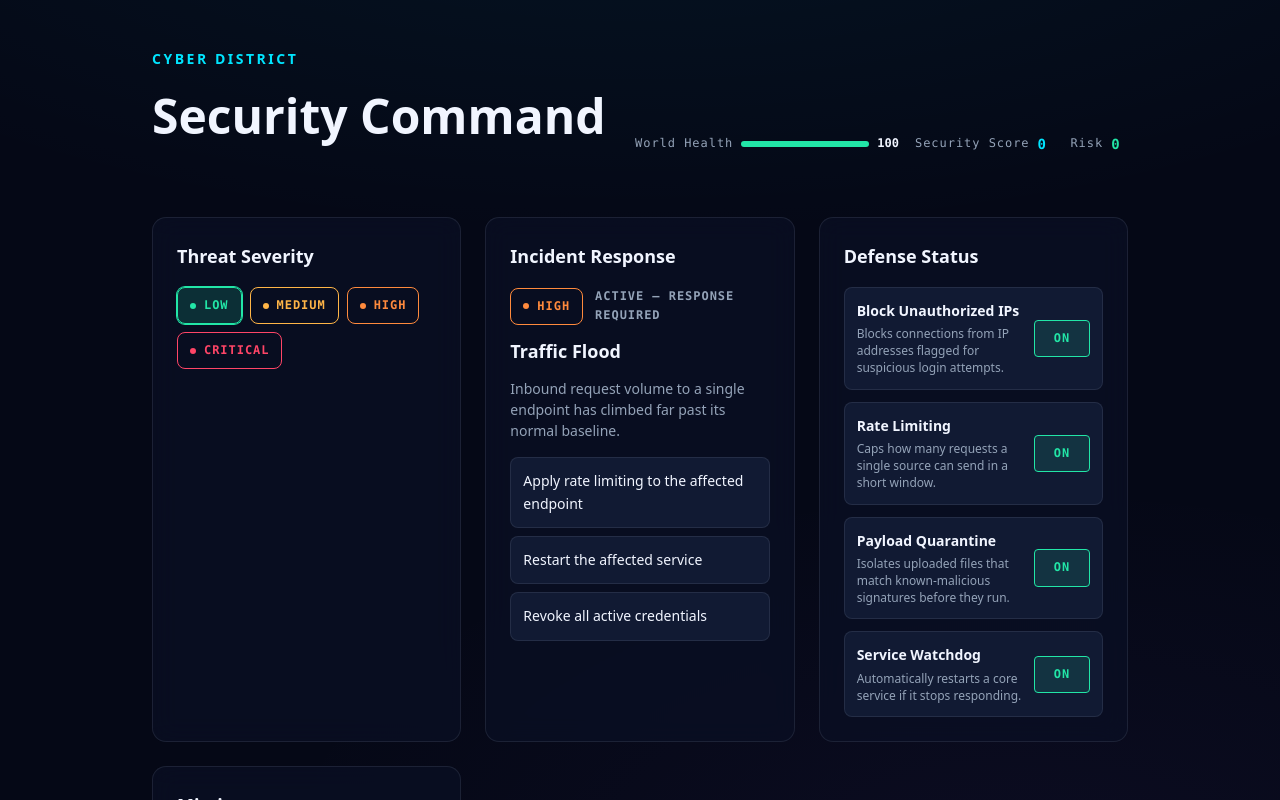
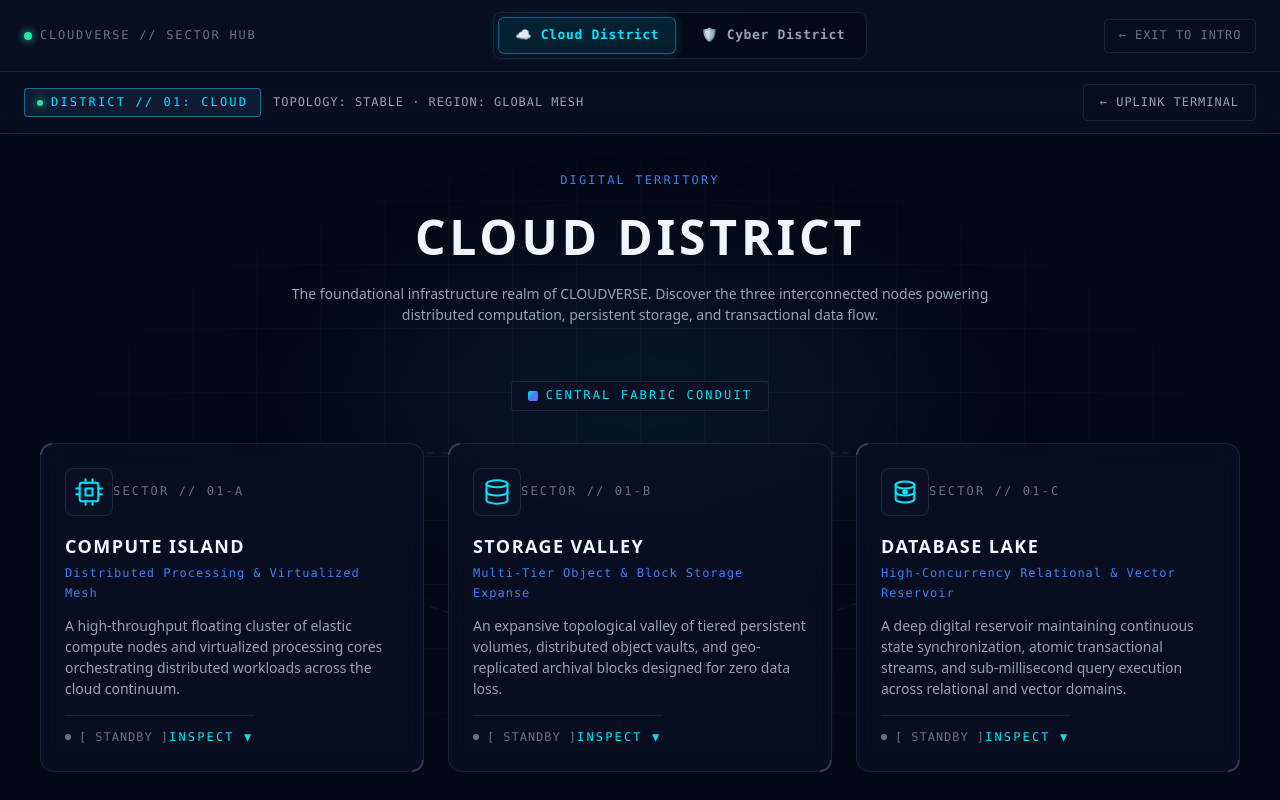
Before and after one commit to nilushamadhuwanthi123/cloudverse-cyber-world, a React (Vite) app: page / in a window 1280 px wide. Both pictures are taken after a click on the button "ENTER". Shown: the top 800 px of the page. Built offline with nearby package versions, Linux system fonts and the light colour scheme.

Commit message:
feat: implement application shell with district navigation switcher

```diff
--- /dev/null
+++ b/src/App.css
@@ -0,0 +1,112 @@
+/* District Switcher HUD bar */
+.district-nav {
+  display: flex;
+  align-items: center;
+  justify-content: space-between;
+  padding: 0.75rem 1.5rem;
+  background: var(--surface-glass, rgba(10, 16, 36, 0.85));
+  backdrop-filter: blur(12px);
+  -webkit-backdrop-filter: blur(12px);
+  border-bottom: 1px solid var(--border-subtle, rgba(148, 163, 184, 0.14));
+  position: sticky;
+  top: 0;
+  z-index: 100;
+  font-family: var(--font-sans);
+}
+
+.district-nav__brand {
+  display: flex;
+  align-items: center;
+  gap: 0.75rem;
+}
+
+.district-nav__tag {
+  font-family: var(--font-mono, monospace);
+  font-size: 0.75rem;
+  letter-spacing: 0.15em;
+  text-transform: uppercase;
+  color: var(--text-muted, #64748b);
+  display: flex;
+  align-items: center;
+  gap: 0.5rem;
+}
+
+.district-nav__pulse {
+  width: 8px;
+  height: 8px;
+  border-radius: 50%;
+  background-color: var(--status-stable, #22e6a7);
+  box-shadow: 0 0 8px var(--status-stable, #22e6a7);
+}
+
+.district-nav__tabs {
+  display: flex;
+  align-items: center;
+  gap: 0.5rem;
+  background: rgba(5, 8, 22, 0.6);
+  padding: 4px;
+  border-radius: 8px;
+  border: 1px solid var(--border-subtle, rgba(148, 163, 184, 0.14));
+}
+
+.district-nav__tab {
+  padding: 0.45rem 1rem;
+  font-family: var(--font-mono, monospace);
+  font-size: 0.8125rem;
+  letter-spacing: 0.05em;
+  font-weight: 600;
+  border: 1px solid transparent;
+  border-radius: 6px;
+  background: transparent;
+  color: var(--text-secondary, #94a3b8);
+  cursor: pointer;
+  transition: all 0.2s ease;
+}
+
+.district-nav__tab:hover {
+  color: var(--text-primary, #f1f5ff);
+  background: rgba(255, 255, 255, 0.04);
+}
+
+.district-nav__tab--active {
+  color: var(--accent-primary, #00e5ff);
+  background: rgba(0, 229, 255, 0.1);
+  border-color: rgba(0, 229, 255, 0.35);
+  box-shadow: 0 0 12px rgba(0, 229, 255, 0.2);
+}
+
+.district-nav__tab:focus-visible {
+  outline: 2px solid var(--accent-primary, #00e5ff);
+  outline-offset: 2px;
+}
+
+.district-nav__exit-btn {
+  font-family: var(--font-mono, monospace);
+  font-size: 0.75rem;
+  letter-spacing: 0.08em;
+  text-transform: uppercase;
+  color: var(--text-muted, #64748b);
+  background: transparent;
+  border: 1px solid var(--border-subtle, rgba(148, 163, 184, 0.2));
+  padding: 0.4rem 0.85rem;
+  border-radius: 4px;
+  cursor: pointer;
+  transition: all 0.2s ease;
+}
+
+.district-nav__exit-btn:hover {
+  color: var(--text-primary, #f1f5ff);
+  border-color: var(--border-strong, rgba(148, 163, 184, 0.4));
+  background: rgba(255, 255, 255, 0.04);
+}
+
+@media (max-width: 640px) {
+  .district-nav {
+    flex-direction: column;
+    gap: 0.5rem;
+    padding: 0.5rem 1rem;
+  }
+  .district-nav__brand {
+    display: none;
+  }
+}
--- a/src/App.jsx
+++ b/src/App.jsx
@@ -1,38 +1,77 @@
 import { useState } from 'react'
 import IntroScreen from './features/intro/IntroScreen'
 import CyberDistrict from './features/cyber/CyberDistrict'
+import CloudDistrict from './features/cloud/CloudDistrict'
+import './App.css'
 
 /**
- * Application shell.
+ * Application shell with District Switcher.
  *
- * "Which screen am I on" is application state, not a URL -- CLOUDVERSE is
- * one continuous world rather than a set of pages, so there is no router
- * here on purpose. This stays a plain useState until the world map in
- * Phase 4 gives it something more to track.
- *
- * Cyber District is wired in directly for now as a temporary shortcut
- * past the intro -- Phase 4's world map is what will actually route
- * visitors to each district once it exists.
- *
- * The <main> landmark and skip link live here rather than in each
- * screen: there is exactly one main region in the app at a time, and
- * putting it at the shell means a screen that gets added later cannot
- * forget it. The skip link is the first thing in the tab order so a
- * keyboard user can jump the panels instead of walking every control.
+ * Allows exploration of both Cloud District (District 01) and
+ * Cyber District (District 02) until the full Phase 4 World Map
+ * is implemented.
  */
 export default function App() {
   const [entered, setEntered] = useState(false)
+  const [district, setDistrict] = useState('cloud')
 
   return (
     <>
       <a className="skip-link" href="#main-content">
         Skip to main content
       </a>
+
+      {entered && (
+        <nav className="district-nav" aria-label="District Navigation">
+          <div className="district-nav__brand">
+            <span className="district-nav__tag">
+              <span className="district-nav__pulse" aria-hidden="true" />
+              CLOUDVERSE // SECTOR HUB
+            </span>
+          </div>
+
+          <div className="district-nav__tabs" role="tablist" aria-label="Districts">
+            <button
+              type="button"
+              role="tab"
+              id="tab-cloud"
+              aria-selected={district === 'cloud'}
+              aria-controls="main-content"
+              className={`district-nav__tab ${district === 'cloud' ? 'district-nav__tab--active' : ''}`}
+              onClick={() => setDistrict('cloud')}
+            >
+              ☁️ Cloud District
+            </button>
+            <button
+              type="button"
+              role="tab"
+              id="tab-cyber"
+              aria-selected={district === 'cyber'}
+              aria-controls="main-content"
+              className={`district-nav__tab ${district === 'cyber' ? 'district-nav__tab--active' : ''}`}
+              onClick={() => setDistrict('cyber')}
+            >
+              🛡️ Cyber District
+            </button>
+          </div>
+
+          <button
+            type="button"
+            className="district-nav__exit-btn"
+            onClick={() => setEntered(false)}
+          >
+            &larr; Exit to Intro
+          </button>
+        </nav>
+      )}
+
       <main id="main-content" tabIndex={-1}>
-        {entered ? (
+        {!entered ? (
+          <IntroScreen onEnter={() => setEntered(true)} />
+        ) : district === 'cloud' ? (
+          <CloudDistrict onBackToIntro={() => setEntered(false)} />
+        ) : (
           <CyberDistrict onExit={() => setEntered(false)} />
-        ) : (
-          <IntroScreen onEnter={() => setEntered(true)} />
         )}
       </main>
     </>
```
